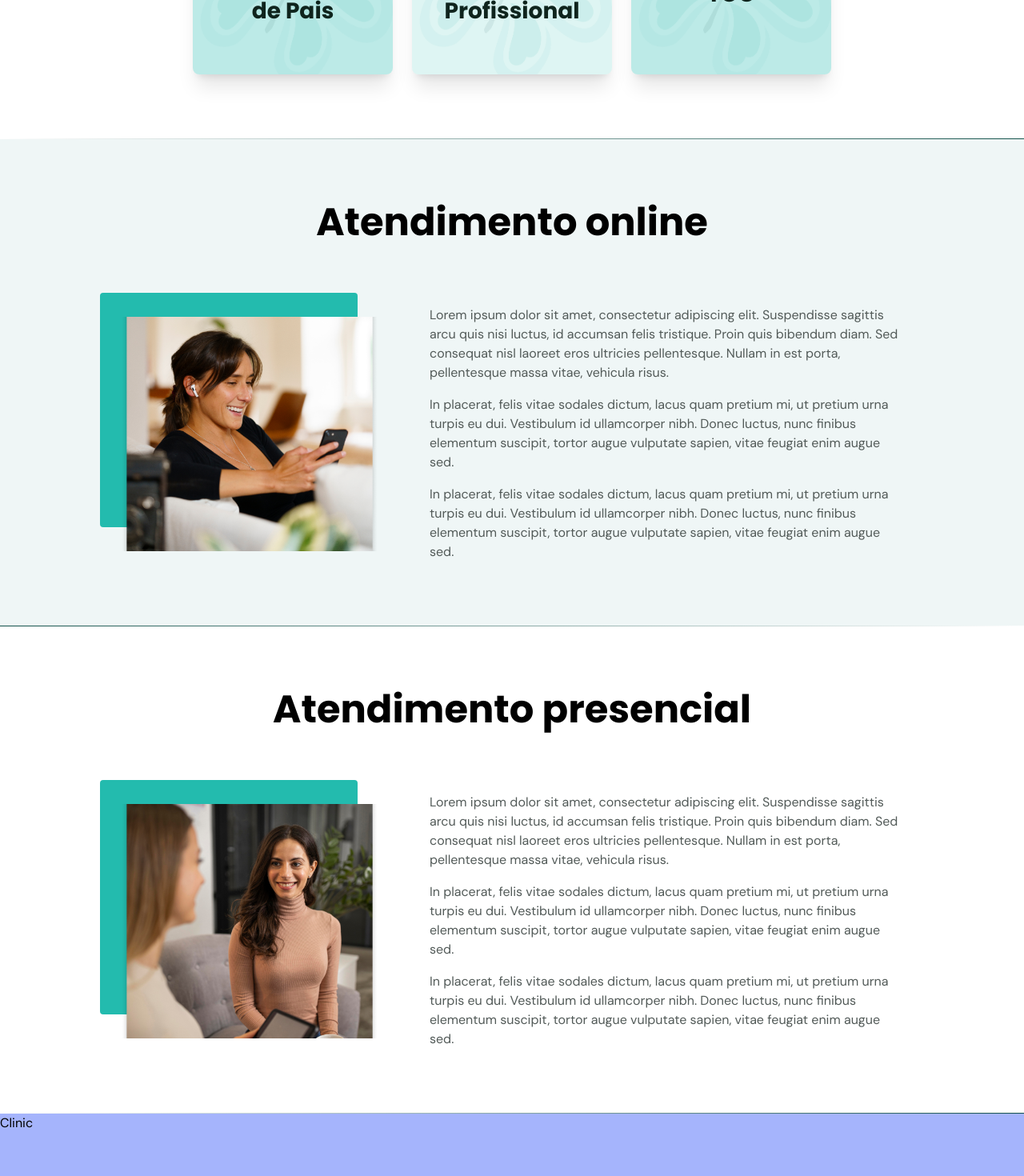
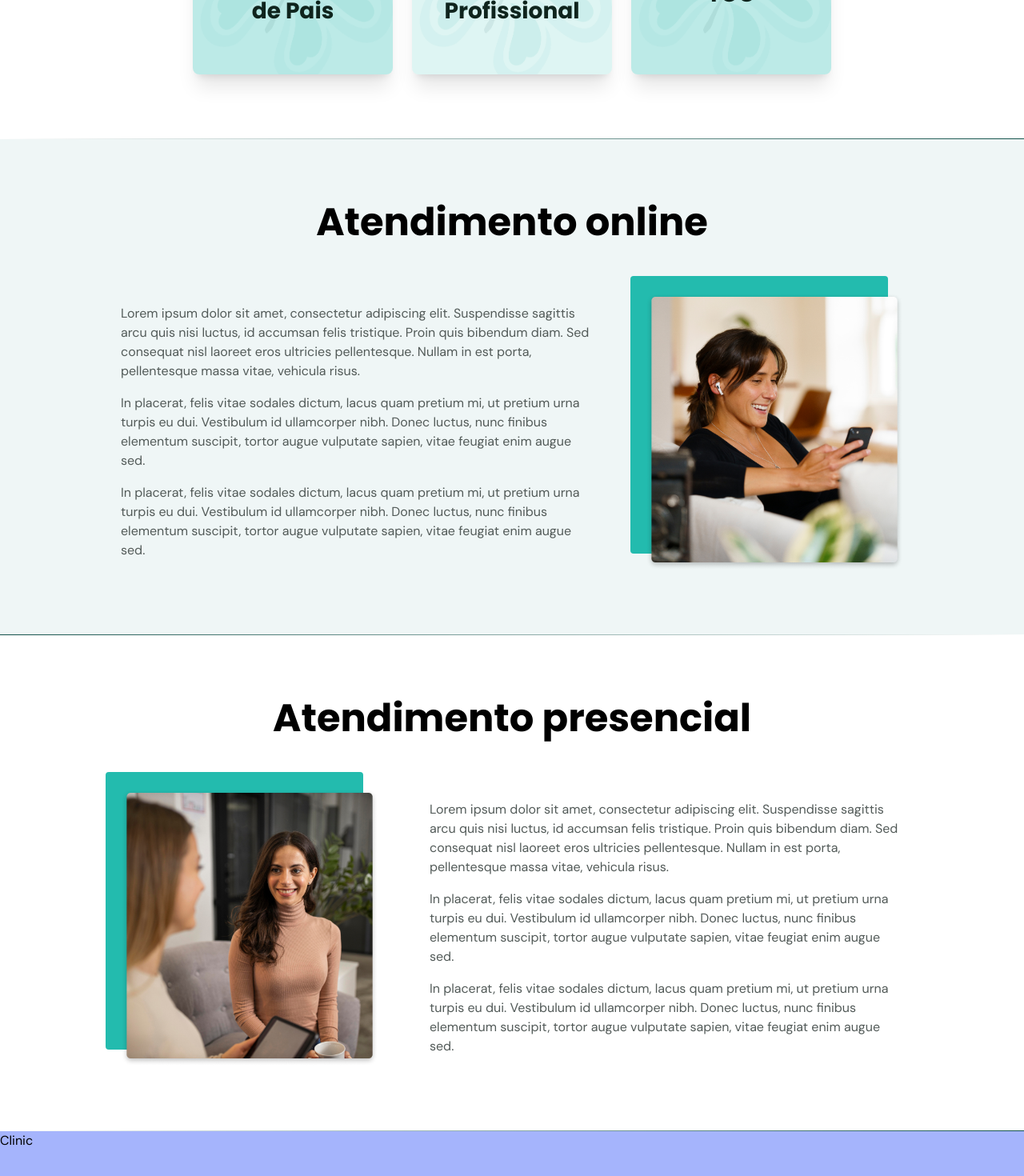
Before and after one commit to elena-calcada/psicologa-andreia-taufner, a Next.js app: page / in a window 1280 px wide. Shown: the part 2124-3594 px from the top of the page at 80% size. Built offline with nearby package versions, Linux system fonts and the light colour scheme.

Commit message:
image resizing

```diff
--- a/components/Aboult.tsx
+++ b/components/Aboult.tsx
@@ -27,7 +27,7 @@ const Aboult = () => {
               whileInView={"show"}
               viewport={{ once: false, amount: 0.2 }}
             >
-              <div className="absolute bg-backgroundImgColor w-full h-full top-[-8%] right-[8%] rounded-[0.25rem]" />
+              <div className="absolute bg-backgroundImgColor w-full h-full top-[-6%] right-[6%] rounded-[0.25rem]" />
               <Image
                 src="/assets/image-aboult.png"
                 layout="fill" objectFit="cover"
--- a/components/InPersonService.tsx
+++ b/components/InPersonService.tsx
@@ -9,7 +9,7 @@ const InPersonService = () => {
       <section className="bg-white flex items-center justify-center" id="in-person-service">
         <div className="container">
           <motion.h2
-            className="h2 !mb-20 text-center"
+            className="h2 !mb-18 text-center"
             variants={fadeIn("up", 0.4)}
             initial="hidden"
             whileInView={"show"}
@@ -20,18 +20,18 @@ const InPersonService = () => {
           <div className="w-full relative flex flex-col gap-8 items-center justify-center lg:flex-row lg:gap-16">
 
             <motion.div
-              className={"relative w-[322px] h-[293px]"}
+              className={"relative w-[322px] h-[347px]"}
               variants={fadeIn("up", 0.6)}
               initial="hidden"
               whileInView={"show"}
               viewport={{ once: false, amount: 0.2 }}
             >
-              <div className="absolute bg-backgroundImgColor w-full h-full top-[-10%] right-[8%] rounded-[0.25rem]" />
+              <div className="absolute bg-backgroundImgColor w-full h-full top-[-6%] right-[6%] rounded-[0.25rem]" />
               <Image
                 src="/assets/image-in-person.png"
                 layout="fill" objectFit="cover"
                 alt="A imagem mostra a psicóloga Andéia Taufner com cabelo ruivo encaracolado, usando óculos e uma blusa verde e preta. Ela está sorrindo para a câmera."
-                className="z-40"
+                className="z-40 rounded-[0.25rem]"
               />
             </motion.div>
             <motion.div
--- a/components/OnlineService.tsx
+++ b/components/OnlineService.tsx
@@ -9,7 +9,7 @@ const OnlineService = () => {
       <section className="bg-backgroundColor-100 flex items-center justify-center" id="online-service">
         <div className="container">
           <motion.h2
-            className="h2 !mb-20 text-center"
+            className="h2 !mb-18 text-center"
             variants={fadeIn("up", 0.4)}
             initial="hidden"
             whileInView={"show"}
@@ -17,16 +17,16 @@ const OnlineService = () => {
           >
             Atendimento online
           </motion.h2>
-          <div className="w-full relative flex flex-col gap-8 items-center justify-center lg:flex-row lg:gap-16">
+          <div className="w-full relative flex flex-col gap-8 items-center justify-center lg:flex-row-reverse lg:gap-16">
 
             <motion.div
-              className={"relative w-[322px] h-[293px]"}
+              className={"relative w-[322px] h-[347px]"}
               variants={fadeIn("up", 0.6)}
               initial="hidden"
               whileInView={"show"}
               viewport={{ once: false, amount: 0.2 }}
             >
-              <div className="absolute bg-backgroundImgColor w-full h-full top-[-10%] right-[8%] rounded-[0.25rem]" />
+              <div className="absolute bg-backgroundImgColor w-full h-full top-[-6%] right-[6%] rounded-[0.25rem]" />
               <Image
                 src="/assets/image-online.png"
                 layout="fill" objectFit="cover"
```
